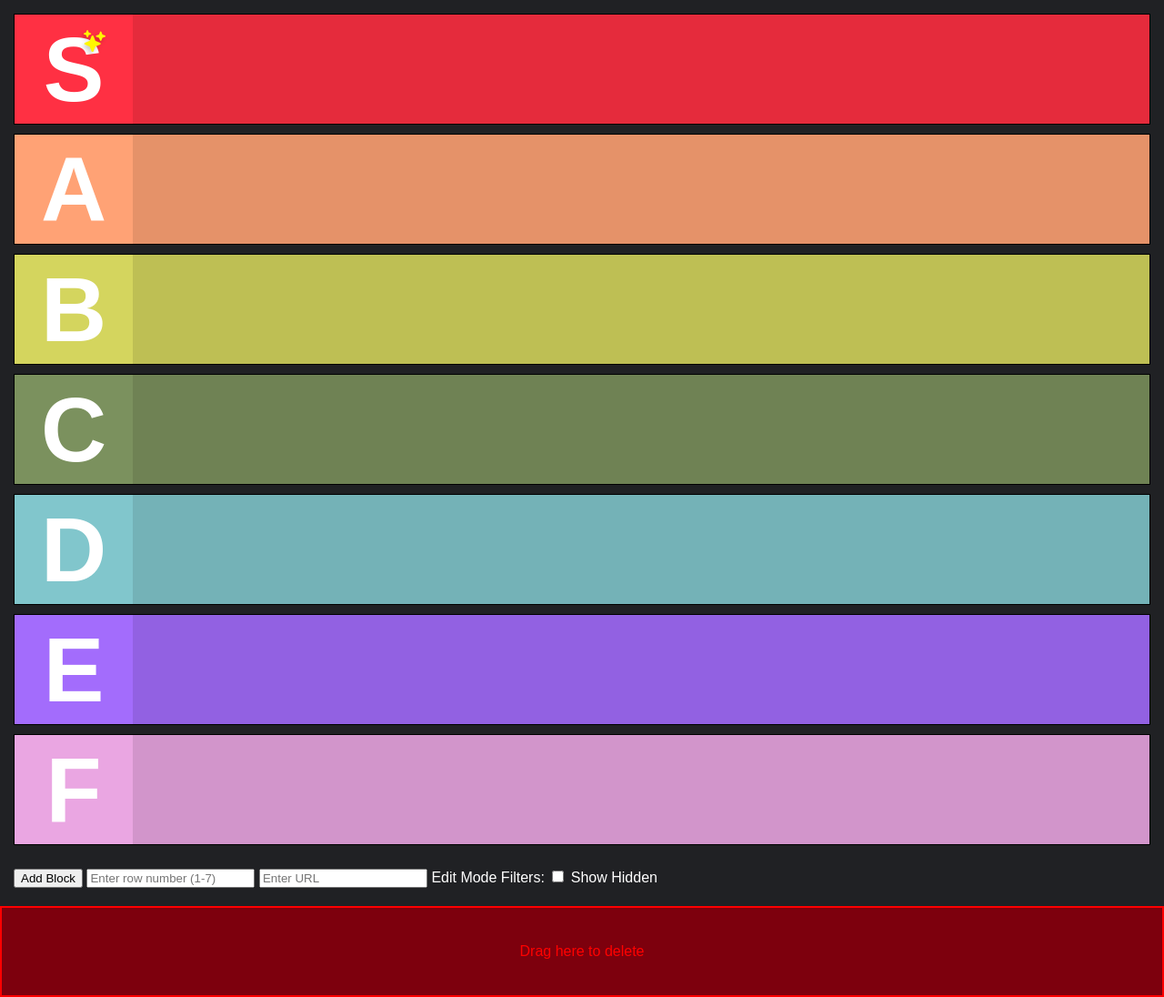
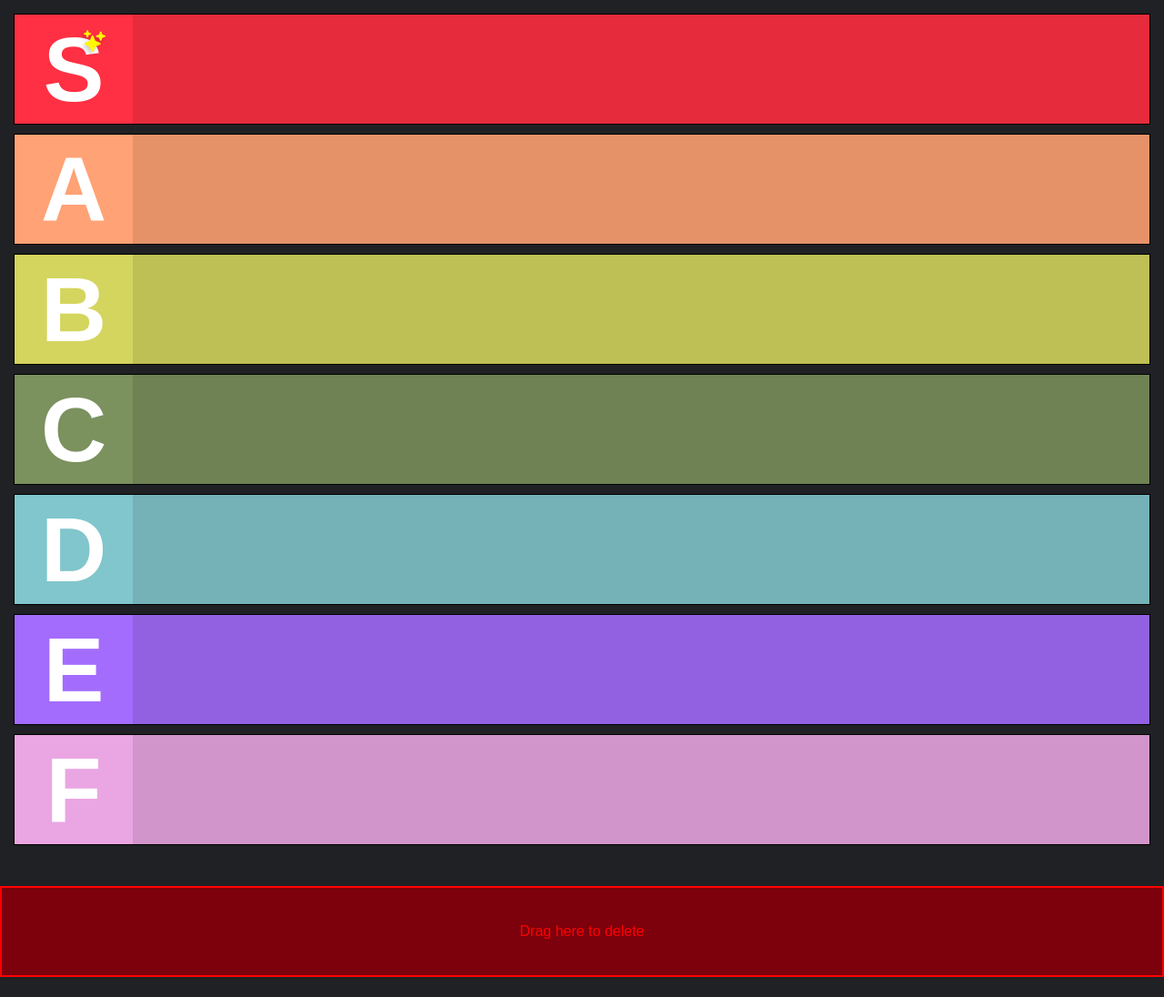
Before and after one commit to Jeroenimoo0/tierlist, a website built with webpack: page public/index.html in a window 1280 px wide. Shown: the whole page at 91% size. After the commit the page ends 1074 px from the top, so only its background shows below. Built offline with nearby package versions, Linux system fonts and the light colour scheme; files whose address does not match are found by name.

Commit message:
Hide all controls

```diff
--- a/public/index.html
+++ b/public/index.html
@@ -47,7 +47,7 @@
         </div>
     </div>
 
-    <div class="controls">
+    <div class="controls" style="display: none;">
         <button>Add Block</button>
         <input type="text" id="rowInput" placeholder="Enter row number (1-7)">
         <input type="text" id="urlInput" placeholder="Enter URL">
--- a/src/index.js
+++ b/src/index.js
@@ -276,9 +276,6 @@ document.addEventListener("DOMContentLoaded", function () {
 
     // Initialize based on the checkbox state
     editModeCheckbox.dispatchEvent(new Event('change'));
-
-    // temp hidden
-    editModeCheckbox.style.display = 'none';
 });
 
 document.addEventListener("DOMContentLoaded", () => {
```
